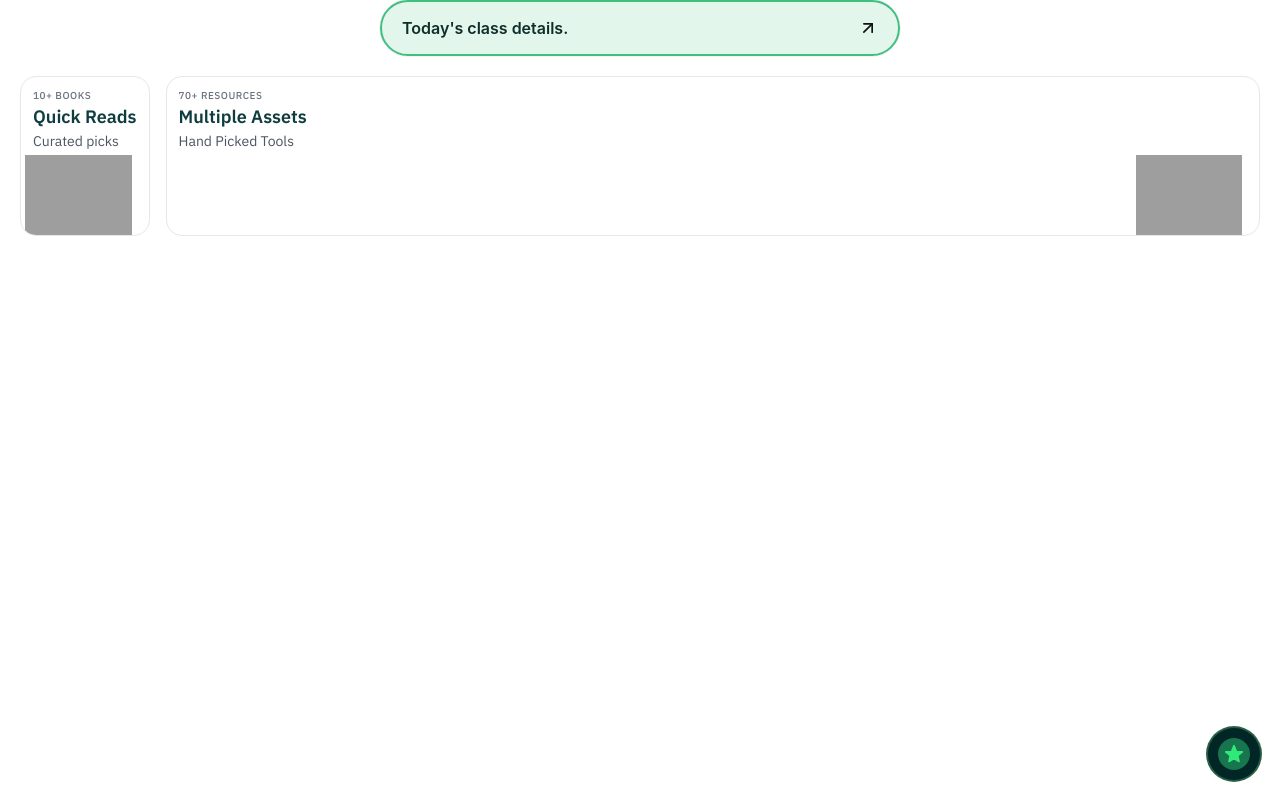
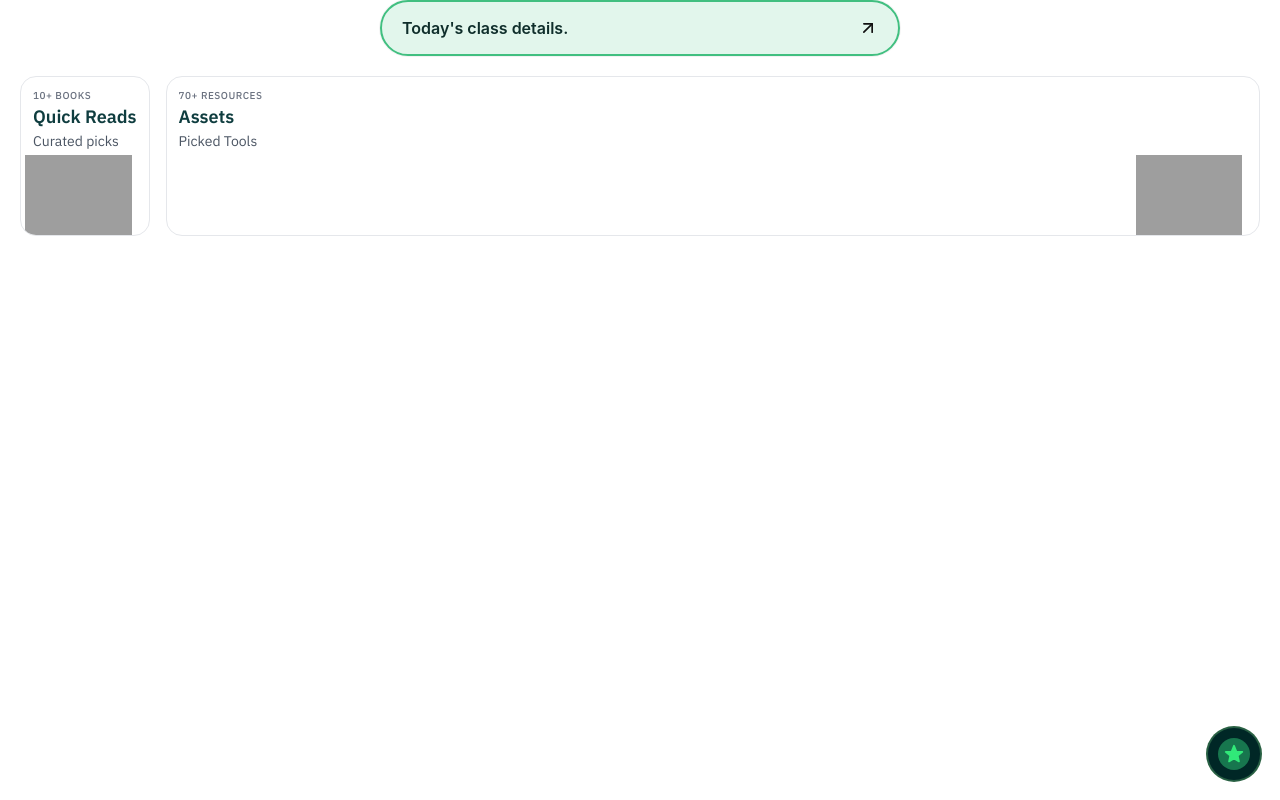
Before and after one commit to harshauii/harshajw, a plain HTML site: page index.html in a window 1280 px wide. Drawn offline with Linux system fonts and the light colour scheme; grey boxes are pictures that could not be loaded.

Commit message:
Update index.html

```diff
--- a/index.html
+++ b/index.html
@@ -323,8 +323,8 @@
 <a href="https://harshajw.netlify.app/+/q-reads" class="mcard-link" style="text-decoration: none; color: inherit;">
   <div class="mcard-box">
     <div class="mcard-label">70+ RESOURCES</div>
-    <div class="mcard-title">Multiple Assets</div>
-    <div class="mcard-subtitle">Hand Picked Tools</div>
+    <div class="mcard-title">Assets</div>
+    <div class="mcard-subtitle">Picked Tools</div>
     <div class="mcard-img-corner">
       <img class="mcard-default" src="https://syncskilll.netlify.app/assets/folder.svg" alt="Guide Default" />
       <img class="mcard-hover" src="https://syncskilll.netlify.app/assets/folder-hover.svg" alt="Guide Hover" />
```
